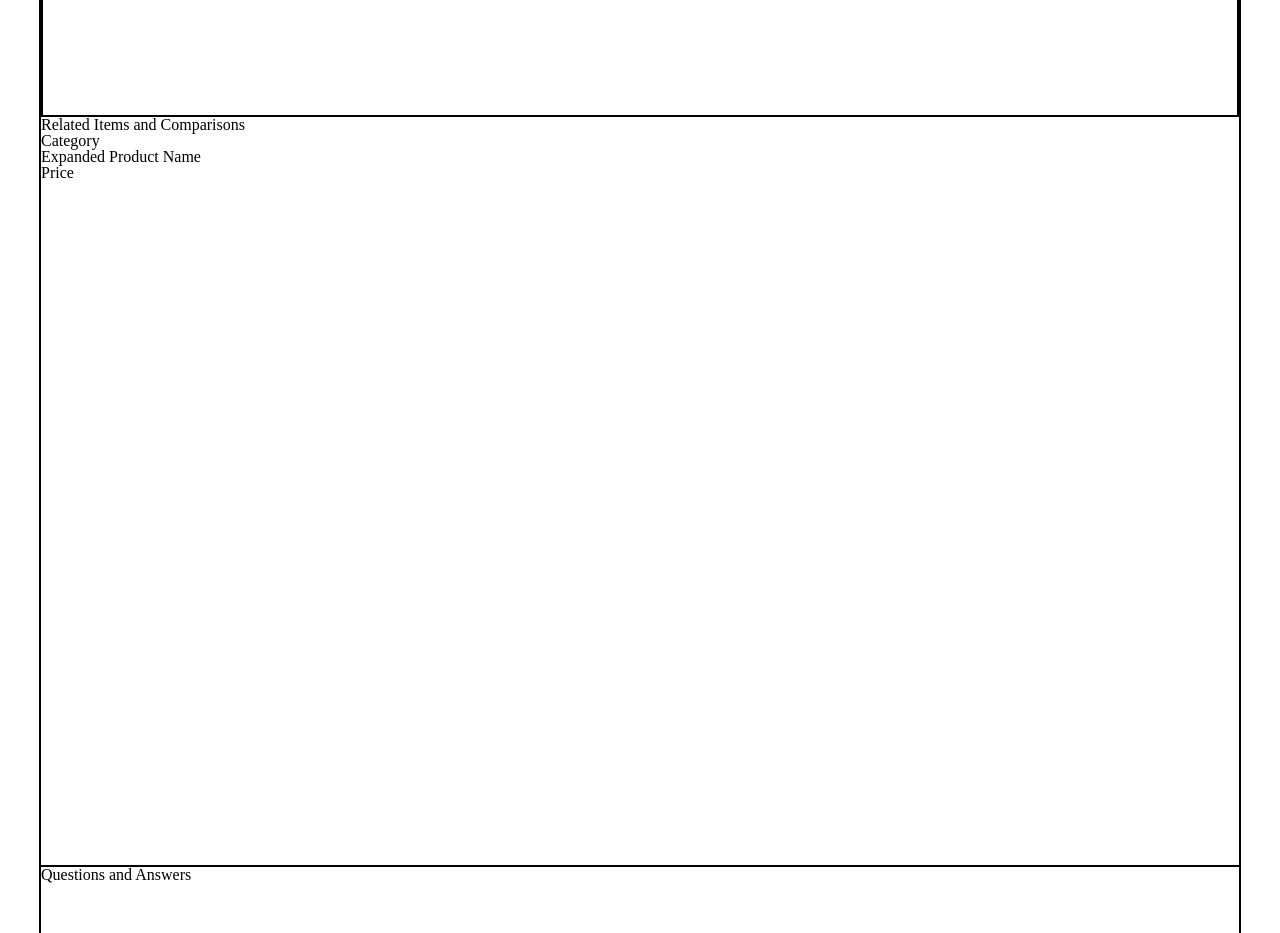
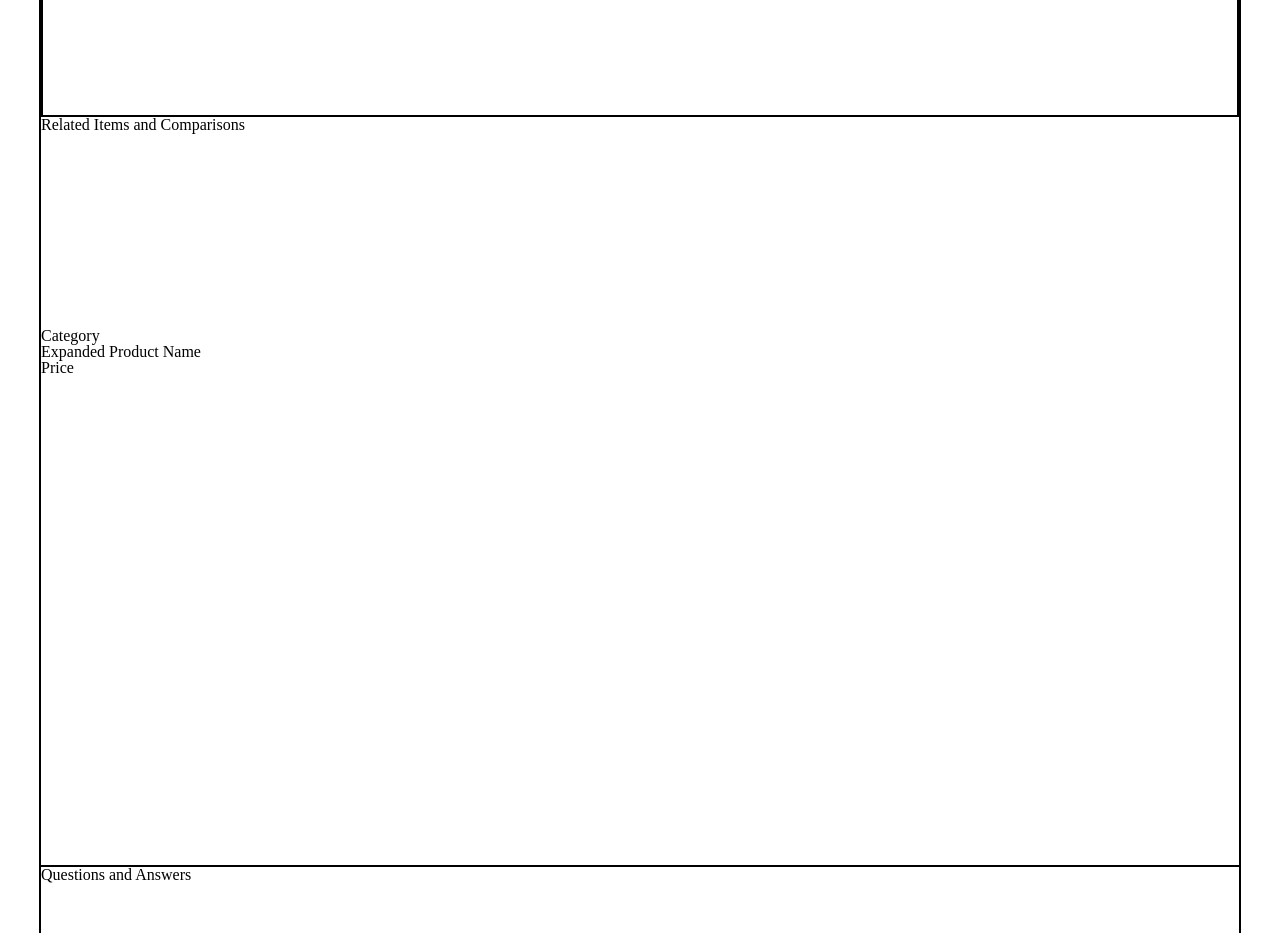
Before and after one commit to Quintessestial-Queues/project-catwalk, a React (Create React App) app in the folder client/: page / in a window 1280 px wide. Shown: the part 860-1793 px from the top of the page. Built offline with nearby package versions, Linux system fonts and the light colour scheme; the HTML template or start-up script is replaced by a standard one.

Commit message:
still working on css

```diff
--- a/client/src/RelatedItems/ProductCard.jsx
+++ b/client/src/RelatedItems/ProductCard.jsx
@@ -1,9 +1,10 @@
 import React from 'react';
 import ProductInfo from './ProductInfo.jsx';
+import styles from './relatedItems.module.css'
 
 const ProductCard = () => {
   return (
-    <div className='product-card'>
+    <div className={styles.productCard}>
       {console.log('product card loaded')}
       {/* <button className='action-button' /> */}
       <div className='preview-image'>
--- a/client/src/RelatedItems/RelatedProductCards.jsx
+++ b/client/src/RelatedItems/RelatedProductCards.jsx
@@ -1,9 +1,10 @@
 import React from 'react';
 import ProductCard from './ProductCard.jsx'
+import styles from './relatedItems.module.css'
 
 const RelatedProductCards = () => {
   return (
-    <div>
+    <div id={styles.relatedProductsContainer}>
       <ProductCard />
     </div>
   )
--- a/client/src/RelatedItems/index.jsx
+++ b/client/src/RelatedItems/index.jsx
@@ -1,7 +1,6 @@
 import React from 'react';
-import './relatedItems.module.css';
+import styles from './relatedItems.module.css';
 import RelatedProductCards from './RelatedProductCards.jsx'
-import sampleData from './sampleData.js'
 
 function RelatedItems () {
   return (
--- a/client/src/RelatedItems/relatedItems.module.css
+++ b/client/src/RelatedItems/relatedItems.module.css
@@ -0,0 +1,13 @@
+
+#relatedProductsContainer {
+  display: grid;
+  grid-template-columns: 220px 220px 220px 220px;
+  grid-template-rows: 300px;
+  gap: 0px 0px;
+}
+.productCard {
+  display: grid;
+  grid-template-columns: 1fr;
+  grid-template-rows: 65% 35%;
+  gap: 0px 0px;
+}
```
Also changed, not shown: client/src/RelatedItems/sampleData.js (deleted), 1 other file (tests, documents, lock files or other folders).
